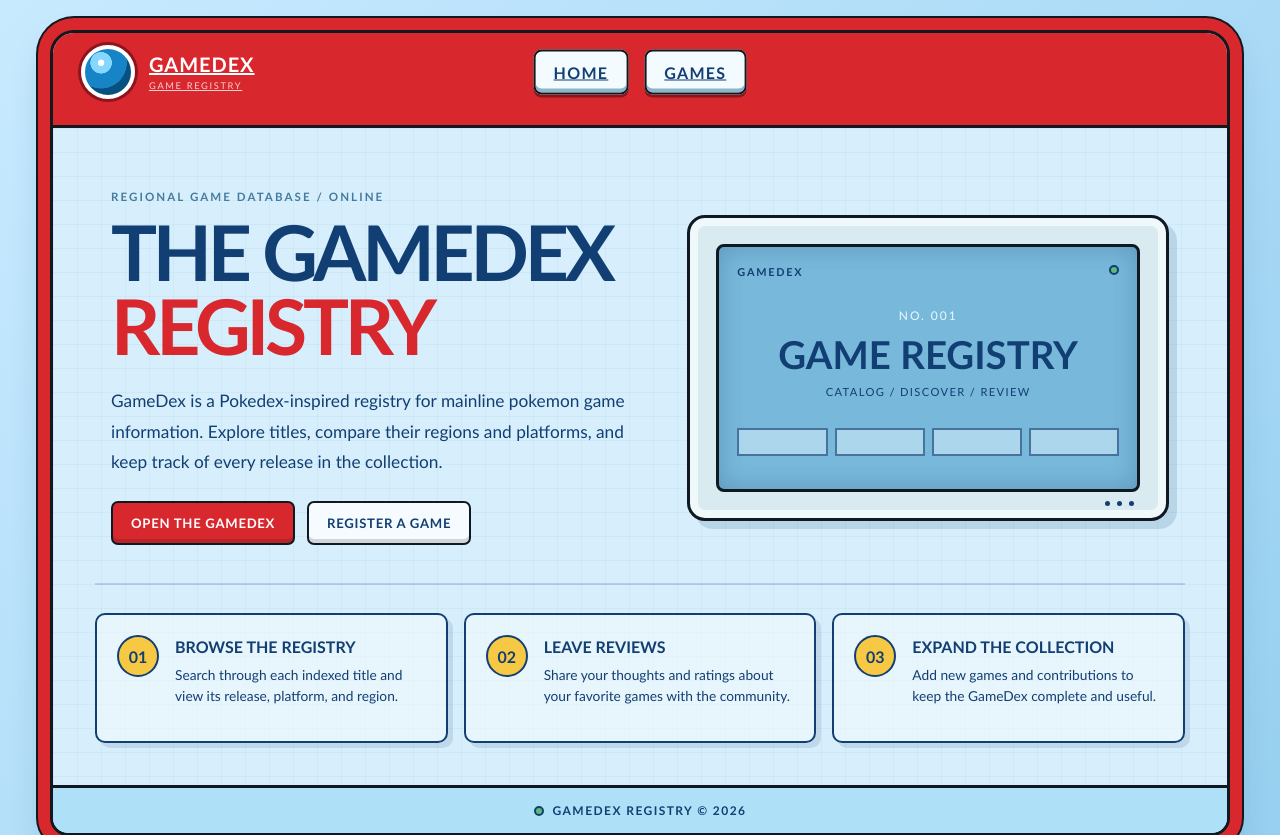
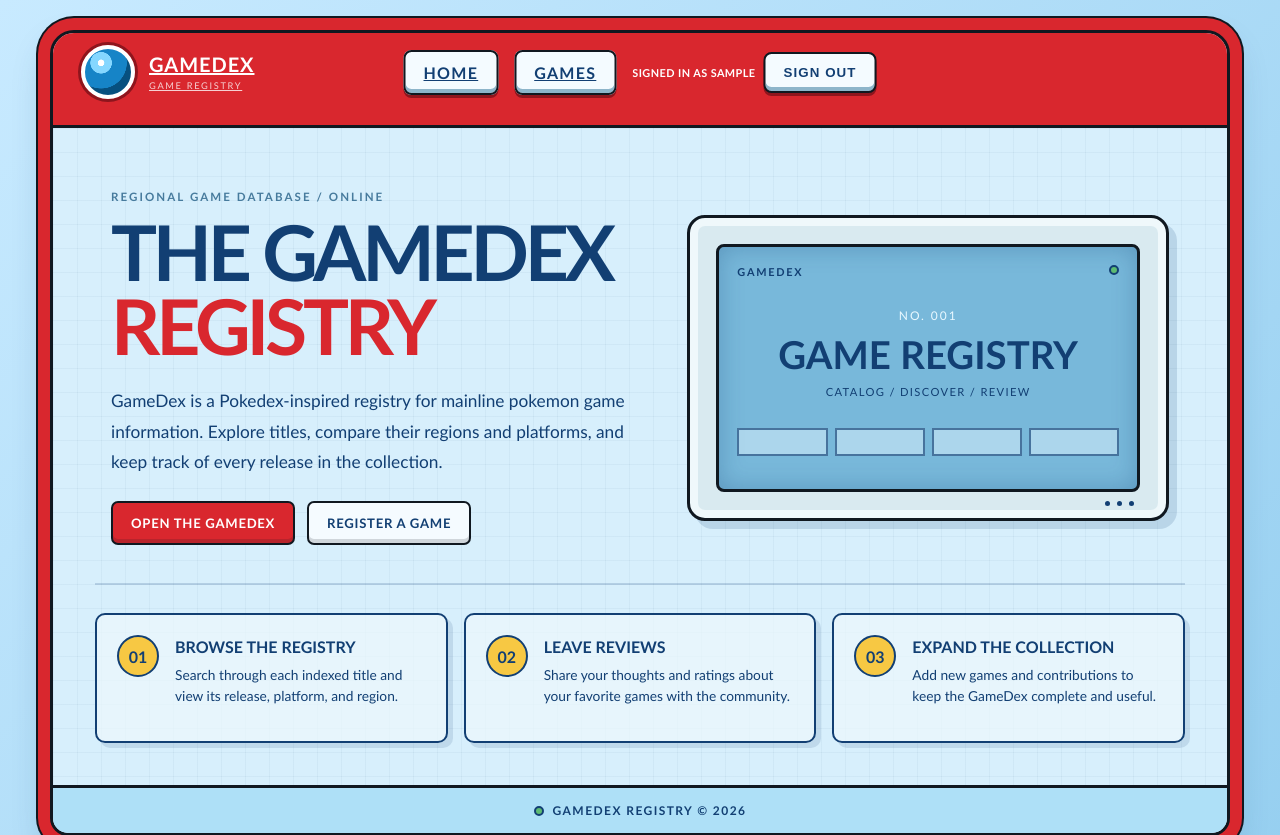
Before and after one commit to TyGuyD/listAndDetails, an ASP.NET Core app: page / in a window 1280 px wide. Shown: the top 835 px of the page. Run offline with ASP.NET Core 8, Linux system fonts and the light colour scheme; the visitor is signed in with stand-in values (Sample User, id 1); style sheets or scripts are compiled from the project's sources.

Commit message:
Working Login and Signout

```diff
--- a/Views/Shared/_Layout.cshtml
+++ b/Views/Shared/_Layout.cshtml
@@ -28,7 +28,8 @@
                         <li class="nav-item">
                                 <a class="nav-link pokedex-button" asp-controller="Games" asp-action="Index">Games</a>
                         </li>
-                    </ul>
+                        <partial name="_LoginPartial" />
+                        </ul>
                     </div>
                 </div>
             </nav>
--- /dev/null
+++ b/Views/Shared/_LoginPartial.cshtml
@@ -0,0 +1,22 @@
+<ul class="navbar-nav pokedex-nav-list pokedex-account-list align-items-sm-center">
+@if (User.Identity?.IsAuthenticated == true)
+{
+    <li class="nav-item">
+        <span class="pokedex-user-label">Signed in as @User.Identity.Name</span>
+    </li>
+    <li class="nav-item">
+        <form asp-controller="Account" asp-action="Logout" method="post">
+            <button type="submit" class="nav-link pokedex-button pokedex-account-button">Sign out</button>
+        </form>
+    </li>
+}
+else
+{
+    <li class="nav-item">
+        <a class="nav-link pokedex-button pokedex-account-button" asp-controller="Account" asp-action="Register">Register</a>
+    </li>
+    <li class="nav-item">
+        <a class="nav-link pokedex-button pokedex-account-button" asp-controller="Account" asp-action="Login">Sign in</a>
+    </li>
+}
+</ul>
--- a/wwwroot/css/site.css
+++ b/wwwroot/css/site.css
@@ -114,6 +114,31 @@ a {
   margin: 0;
   padding: 0;
   list-style: none;
+  white-space: nowrap;
+}
+
+.pokedex-account-list {
+  gap: 8px;
+}
+
+.pokedex-account-button {
+  min-width: 0;
+  padding: 9px 12px !important;
+  cursor: pointer;
+}
+
+.pokedex-user-label {
+  display: inline-flex;
+  align-items: center;
+  min-height: 44px;
+  max-width: 180px;
+  overflow: hidden;
+  color: white;
+  font-size: .68rem;
+  font-weight: 900;
+  letter-spacing: .04em;
+  text-overflow: ellipsis;
+  text-transform: uppercase;
   white-space: nowrap;
 }
 
```
Also changed, not shown: Controllers/AccountController.cs (+36 -0 lines), ViewModels/LoginViewModel.cs (added, +17 -0 lines), Views/Account/Login.cshtml (added, +32 -0 lines).
